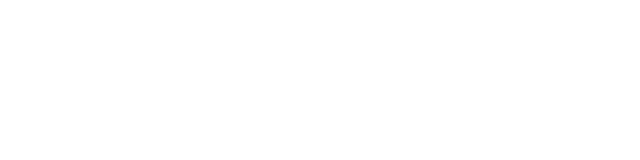
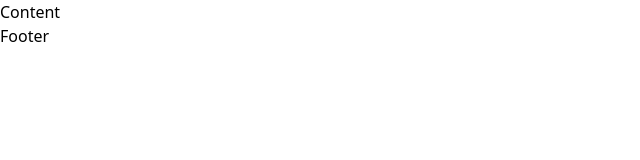
Before and after one commit to MarkusAleksander/music-library, a React (Create React App) app: page / in a window 1280 px wide. Shown: the top 160 px of the page, without its empty margins (0-640 px from the left). Built offline with nearby package versions, Linux system fonts and the light colour scheme.

Commit message:
Added some basic UI components

```diff
--- a/src/App.tsx
+++ b/src/App.tsx
@@ -1,8 +1,27 @@
+import Footer from "./components/UI/Footer/Footer";
+import Header from "./components/UI/Header/Header";
+import Navigation from "./components/UI/Navigation/Navigation";
+import Section from "./components/UI/Section/Section";
+
 /**
  * * App wrapper
  */
 const App = () => {
-  return <div className="App"></div>;
+  return (
+    <div className="App">
+      <Header>
+        <Navigation>
+          <ul></ul>
+        </Navigation>
+      </Header>
+      <Section>
+        <p>Content</p>
+      </Section>
+      <Footer>
+        <p>Footer</p>
+      </Footer>
+    </div>
+  );
 };
 
 export default App;
--- /dev/null
+++ b/src/components/UI/Button/Button.tsx
@@ -0,0 +1,18 @@
+/**
+ * * Button component
+ */
+const Button = ({
+  content,
+  onClick,
+  title,
+}: {
+  content: string | React.ReactNode;
+  onClick: (e: React.SyntheticEvent) => void;
+  title?: string;
+}) => (
+  <button onClick={onClick} title={title}>
+    {content}
+  </button>
+);
+
+export default Button;
--- /dev/null
+++ b/src/components/UI/Footer/Footer.tsx
@@ -0,0 +1,8 @@
+/**
+ * * Footer wrapping component
+ */
+const Footer = ({ children }: { children: React.ReactNode }) => (
+  <footer>{children}</footer>
+);
+
+export default Footer;
--- /dev/null
+++ b/src/components/UI/Header/Header.tsx
@@ -0,0 +1,8 @@
+/**
+ * * Header wrapping component
+ */
+const Header = ({ children }: { children: React.ReactNode }) => (
+  <header>{children}</header>
+);
+
+export default Header;
--- /dev/null
+++ b/src/components/UI/Navigation/Navigation.tsx
@@ -0,0 +1,8 @@
+/**
+ * * Navigation wrapping component
+ */
+const Navigation = ({ children }: { children: React.ReactNode }) => (
+  <nav>{children}</nav>
+);
+
+export default Navigation;
--- /dev/null
+++ b/src/components/UI/Section/Section.tsx
@@ -0,0 +1,9 @@
+/**
+ * * Section wrapping layout component
+ */
+
+const Section = ({ children }: { children: React.ReactNode }) => (
+  <div>{children}</div>
+);
+
+export default Section;
```
